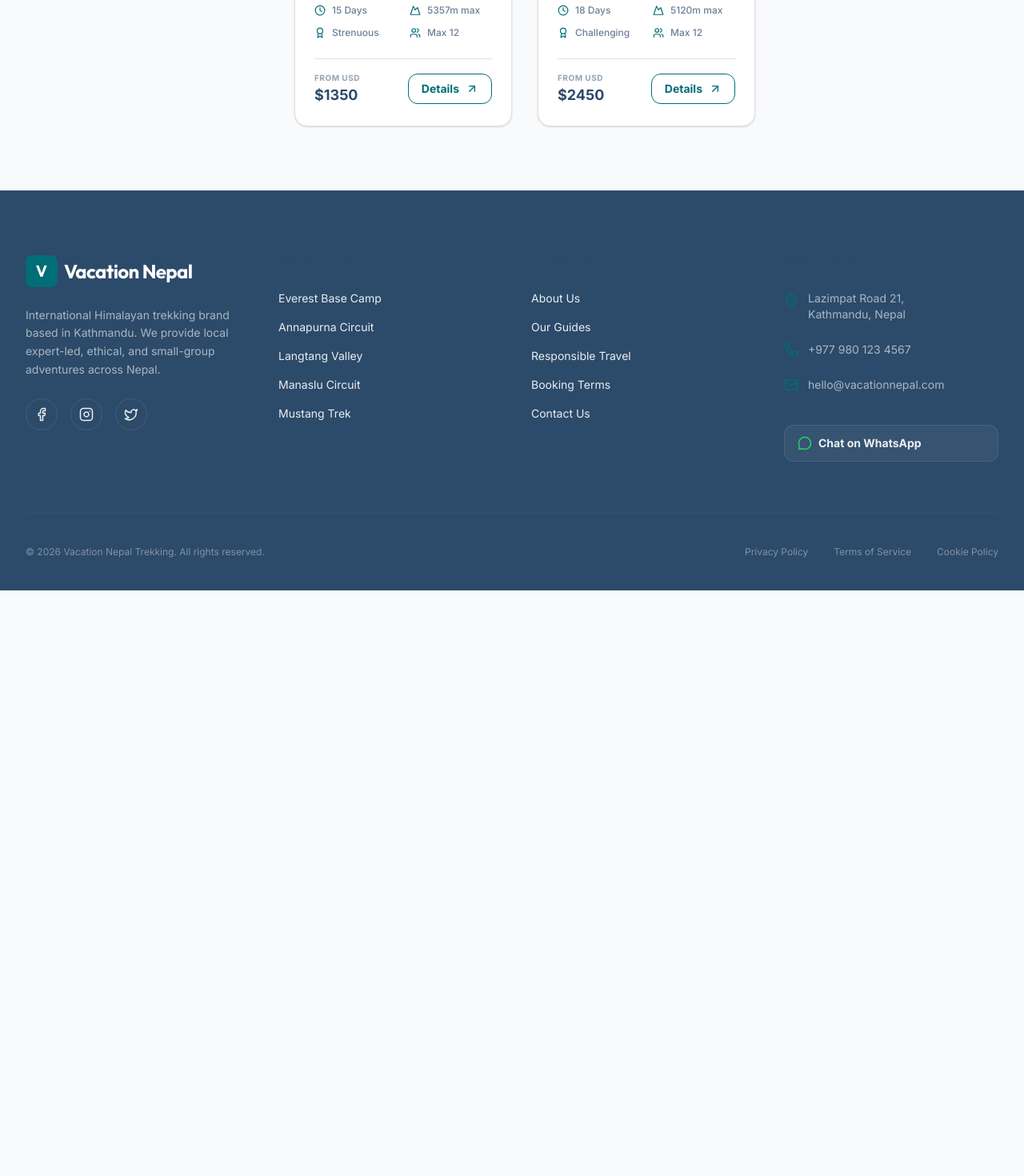
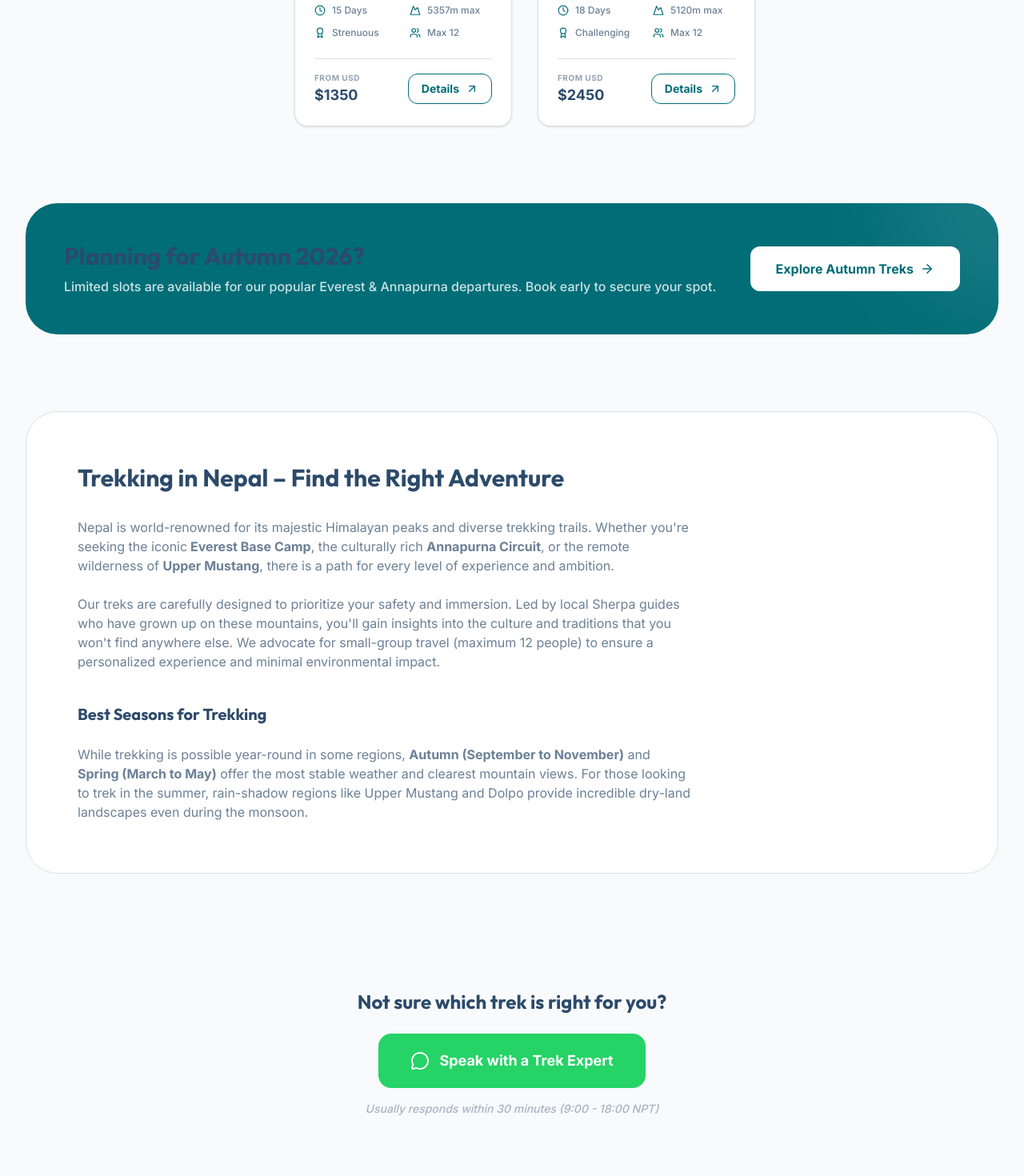
Before and after one commit to pawangurung7710/vacation-frontend, a Next.js app: page /treks in a window 1280 px wide. Shown: the part 1700-3170 px from the top of the page at 80% size. Before the commit the page ends 2438 px from the top, so only its background shows below. Built offline with nearby package versions, Linux system fonts and the light colour scheme.

Commit message:
feat(treks): add SEO content block, promo strip and WhatsApp contact CTA

```diff
--- a/src/app/treks/page.tsx
+++ b/src/app/treks/page.tsx
@@ -5,10 +5,18 @@
 import TrekGrid from "@/components/TrekGrid";
 import TrekFilters from "@/components/TrekFilters";
 import MobileFilterDrawer from "@/components/MobileFilterDrawer";
-import { treks } from "@/data/treks";
+import ListingSEO from "@/components/ListingSEO";
+import { treks, Region, Difficulty } from "@/data/treks";
 import { SlidersHorizontal } from "lucide-react";
 
-const initialFilters = {
+interface Filters {
+    regions: Region[];
+    difficulties: Difficulty[];
+    duration: string;
+    priceMax: number;
+}
+
+const initialFilters: Filters = {
     regions: [],
     difficulties: [],
     duration: "all",
@@ -145,6 +153,8 @@
                         )}
                     </div>
                 </div>
+
+                <ListingSEO />
             </div>
         </main>
     );
--- /dev/null
+++ b/src/components/ListingSEO.tsx
@@ -0,0 +1,65 @@
+"use client";
+
+import React from "react";
+import { MessageCircle, ArrowRight } from "lucide-react";
+import { motion } from "framer-motion";
+
+export default function ListingSEO() {
+    return (
+        <div className="space-y-24 mt-24">
+            {/* Promo Strip */}
+            <section className="relative overflow-hidden rounded-[2.5rem] bg-cta-accent text-white p-8 md:p-12">
+                <div className="absolute top-0 right-0 w-64 h-64 bg-white/10 rounded-full -translate-y-1/2 translate-x-1/2 blur-3xl" />
+                <div className="relative z-10 flex flex-col md:flex-row items-center justify-between gap-8">
+                    <div className="text-center md:text-left">
+                        <h3 className="text-2xl md:text-3xl font-bold mb-2">Planning for Autumn 2026?</h3>
+                        <p className="text-white/80 font-medium">Limited slots are available for our popular Everest & Annapurna departures. Book early to secure your spot.</p>
+                    </div>
+                    <button className="bg-white text-cta-accent px-8 py-4 rounded-xl font-bold flex items-center space-x-2 hover:bg-background transition-colors flex-shrink-0">
+                        <span>Explore Autumn Treks</span>
+                        <ArrowRight size={18} />
+                    </button>
+                </div>
+            </section>
+
+            {/* SEO Content Block */}
+            <section className="bg-white rounded-[2.5rem] p-8 md:p-16 border border-border-subtle">
+                <div className="max-w-3xl">
+                    <h2 className="text-3xl font-bold mb-8">Trekking in Nepal – Find the Right Adventure</h2>
+                    <div className="prose prose-slate prose-lg text-primary-text/70 space-y-6">
+                        <p>
+                            Nepal is world-renowned for its majestic Himalayan peaks and diverse trekking trails. Whether you're seeking the iconic
+                            <strong> Everest Base Camp</strong>, the culturally rich <strong>Annapurna Circuit</strong>, or the remote
+                            wilderness of <strong>Upper Mustang</strong>, there is a path for every level of experience and ambition.
+                        </p>
+                        <p>
+                            Our treks are carefully designed to prioritize your safety and immersion. Led by local Sherpa guides who have
+                            grown up on these mountains, you'll gain insights into the culture and traditions that you won't find anywhere else.
+                            We advocate for small-group travel (maximum 12 people) to ensure a personalized experience and minimal environmental impact.
+                        </p>
+                        <h3 className="text-xl font-bold text-primary-text pt-4">Best Seasons for Trekking</h3>
+                        <p>
+                            While trekking is possible year-round in some regions, <strong>Autumn (September to November)</strong> and
+                            <strong> Spring (March to May)</strong> offer the most stable weather and clearest mountain views. For those looking
+                            to trek in the summer, rain-shadow regions like Upper Mustang and Dolpo provide incredible dry-land landscapes even
+                            during the monsoon.
+                        </p>
+                    </div>
+                </div>
+            </section>
+
+            {/* WhatsApp CTA */}
+            <section className="text-center py-12">
+                <h4 className="text-xl md:text-2xl font-bold mb-6 text-primary-text">Not sure which trek is right for you?</h4>
+                <a
+                    href="https://wa.me/9779801234567"
+                    className="inline-flex items-center space-x-3 bg-[#25D366] text-white px-10 py-5 rounded-2xl font-bold text-lg hover:shadow-xl hover:-translate-y-1 transition-all active:scale-95"
+                >
+                    <MessageCircle size={24} />
+                    <span>Speak with a Trek Expert</span>
+                </a>
+                <p className="mt-4 text-sm text-primary-text/40 font-medium italic">Usually responds within 30 minutes (9:00 - 18:00 NPT)</p>
+            </section>
+        </div>
+    );
+}
```
